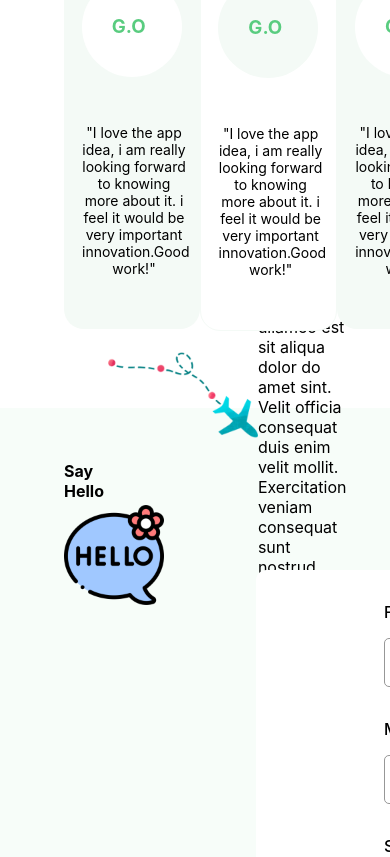
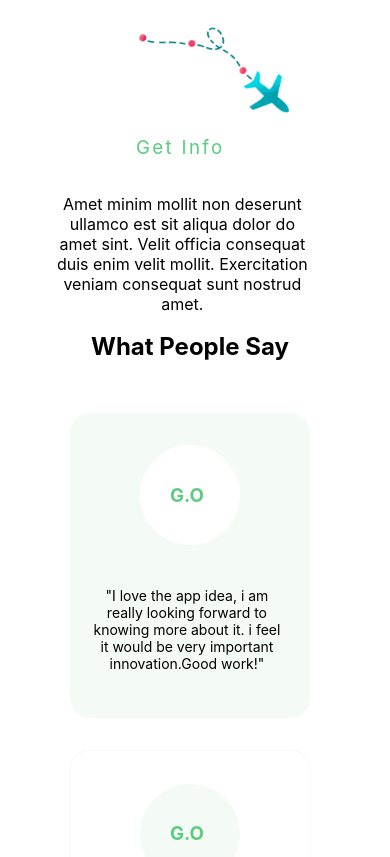
Before and after one commit to Adesina-Abiodun/JAPA-APP, a React (Create React App) app: page / in a window 390 px wide. Shown: the part 2980-3837 px from the top of the page. Built offline with nearby package versions, Linux system fonts and the light colour scheme.

Commit message:
responsive-full

```diff
--- a/src/components/DownloadHero/downloadHero.css
+++ b/src/components/DownloadHero/downloadHero.css
@@ -1,38 +1,54 @@
-.downloadHero-section{
+.downloadHero-section {
   margin-top: 4rem;
   margin-bottom: 4rem;
   width: 100%;
   height: 560px;
 }
 
-.downloadHero-container{
+.downloadHero-container {
   display: flex;
   flex-direction: column;
   align-items: center;
   justify-content: flex-start;
 }
 
-.downloadHero-img img{
+.downloadHero-img img {
   width: 600px;
   object-fit: contain;
 }
 
-.downloadHero-icons{
+.downloadHero-icons {
   display: flex;
   flex-direction: row;
   justify-content: space-between;
 }
 
-.downloadHero-icons img{
+.downloadHero-icons img {
   margin-top: 2rem;
   cursor: pointer;
 }
 
-.downloadHero-icons img:first-child{
+.downloadHero-icons img:first-child {
   margin-right: 4rem;
 }
-
 
 /* .downloadHero-title h1{
     text-align: center;
 } */
+
+@media screen and (max-width: 768px) {
+  .downloadHero-section {
+    height: 400px;
+  }
+  .downloadHero-img img {
+    width: 200px;
+  }
+
+  .downloadHero-icons {
+    display: flex;
+    flex-direction: column;
+  }
+  .downloadHero-icons img:first-child {
+    margin-right: 0;
+  }
+}
--- a/src/components/FeatureHero/feature.css
+++ b/src/components/FeatureHero/feature.css
@@ -50,3 +50,38 @@
 .feature-text p{
     width: 80%;
 }
+
+@media screen and (max-width: 768px) {
+    .feature-section{
+        margin-top: 0;
+        height: 1120px;
+        margin-bottom: 2rem;
+    }
+
+    .feature-container{
+        margin: 0 3.5rem;
+        width: 90%;
+        display: flex;
+        flex-direction: column;
+        align-items: center;
+        justify-content: center;
+    }
+
+    .feature-table{
+        width: 100%;
+    }
+
+    .feature-row{
+        display: flex;
+        flex-direction: column;
+        align-items: center;
+        margin-bottom: 2rem;
+    }
+    .feature-text h3{
+        margin-left: 5rem;
+    }
+
+    .feature-text p{
+        text-align: center;
+    }
+}
--- a/src/components/Footer/footer.css
+++ b/src/components/Footer/footer.css
@@ -93,3 +93,27 @@
     margin-left: 1rem;
     cursor: pointer;
 }
+
+@media screen and (max-width: 768px) {
+    .footer-section{
+        height: 90vh;
+    }
+    .footer-container{
+        display: flex;
+        flex-direction: column;
+        align-items: center;
+        justify-content: center;
+    }
+    .footer-contact,
+    .footer-link,
+    .footer-connect{
+        margin: 0 auto;
+    }
+    .footer-contact p{
+        width: 80%;
+    }
+
+    .footer-icons{
+        margin: 0;
+    }
+}
--- a/src/components/FormHero/formHero.css
+++ b/src/components/FormHero/formHero.css
@@ -14,7 +14,7 @@
   position: relative;
 }
 
-.formHero-container img{
+.formHero-container img {
   position: absolute;
   width: 100px;
   top: 12%;
@@ -83,11 +83,11 @@ label {
   margin-bottom: 2rem;
 }
 
-textarea{
+textarea {
   height: 75px;
 }
 
-.input-form input{
+.input-form input {
   height: 45px;
 }
 
@@ -102,7 +102,59 @@ input[type="submit"] {
   cursor: pointer;
 }
 
-input[type="submit"]:hover{
+input[type="submit"]:hover {
   color: var(--primary);
   background: white;
 }
+
+@media screen and (max-width: 768px) {
+  .formHero-section {
+    margin-top: 0;
+    height: 1120px;
+    margin-bottom: 2rem;
+    /* background-color: transparent; */
+  }
+
+  .formHero-container {
+    margin: 0 .5rem;
+    width: 80%;
+    display: flex;
+    flex-direction: column;
+    align-items: center;
+    justify-content:center;
+  }
+
+  .formHero-title h2 {
+    margin-left: 0;
+  }
+
+  .formHero-title h4 {
+    display: none;
+  }
+
+  .formHero-container img {
+    display: none;
+  }
+  form{
+    margin: .5rem 3rem;
+  }
+  .input-row {
+    display: flex;
+    flex-direction: column;
+  }
+
+  .input-row input {
+    width: 90%;
+    height: 45px;
+  }
+
+  label {
+    margin-top: 1rem;
+  }
+
+  .formHero-form{
+    width: 95%;
+    height: 800px;
+    margin-left: 2rem;
+  }
+}
--- a/src/components/PeopleHero/peopleHero.css
+++ b/src/components/PeopleHero/peopleHero.css
@@ -74,3 +74,37 @@
     width: 90%;
     margin-left: 0.5rem;
 }
+
+
+@media screen and (max-width: 768px) {
+    .peopleHero-section{
+        margin-top: 0;
+        height: 1120px;
+        margin-bottom: 2rem;
+    }
+
+    .peopleHero-container{
+        margin: 0 2rem;
+        width: 90%;
+        display: flex;
+        flex-direction: column;
+        align-items: center;
+        justify-content: center;
+    }
+
+    .peopleHero-card-container{
+        display: flex;
+        flex-direction: column-reverse;
+        justify-content: center;
+        align-items: center;
+    }
+
+    .peopleHero-title img{
+        display: none;
+    }
+
+    .peopleHero-card{
+        margin-bottom: 2rem;
+        height: 35vh;
+    }
+}
```
Lines whose indentation alone changed are shown as unchanged.
